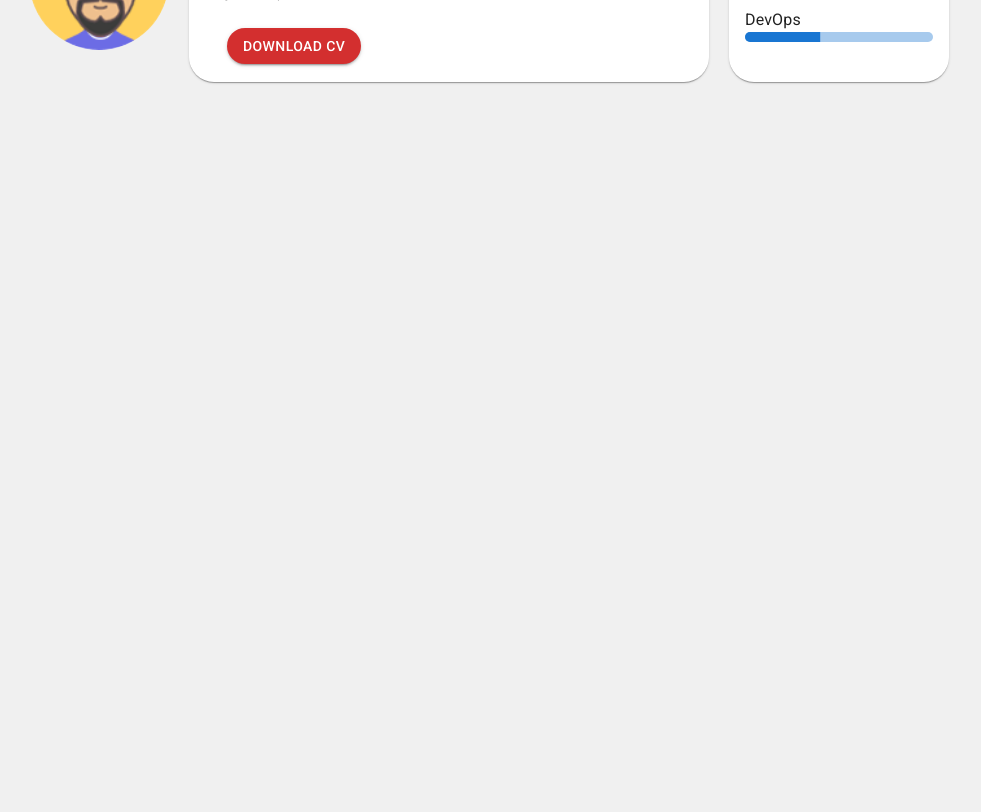
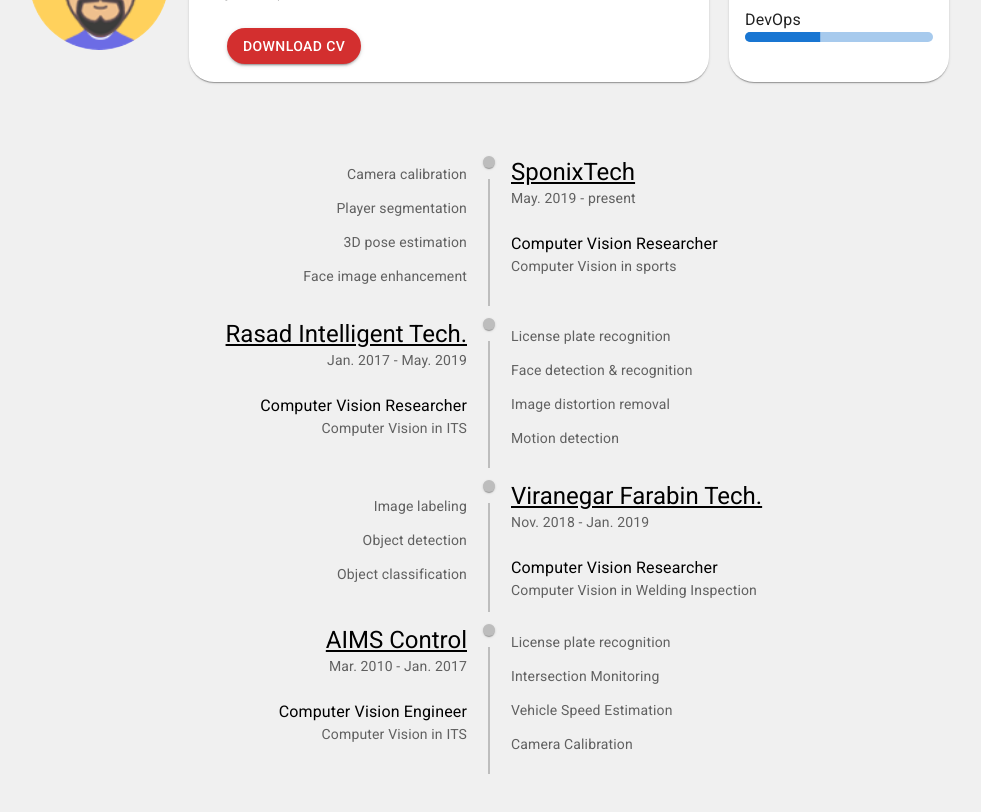
Before and after one commit to eslami-net/eslami-net.github.io, a React (Create React App) app: page / in a window 1280 px wide. Shown: the part 700-1512 px from the top of the page, without its empty margins (151-1132 px from the left). Before the commit the page ends 858 px from the top, so only its background shows below. Built offline with nearby package versions, Linux system fonts and the light colour scheme.

Commit message:
experiense

```diff
--- a/public/data.json
+++ b/public/data.json
@@ -18,5 +18,58 @@
       ["DevOps", 40]
     ],
     "resume": "./data/Hamed Eslami CV_20201125.pdf"
-  }
+  },
+  "experiences": [
+    {
+      "company": "SponixTech",
+      "url": "https://sponixtech.com/",
+      "title": "Computer Vision Researcher",
+      "from": "May. 2019",
+      "to": "present",
+      "summery": "Computer Vision in sports",
+      "tasks": [
+        "Camera calibration",
+        "Player segmentation",
+        "3D pose estimation",
+        "Face image enhancement"
+      ]
+    },
+    {
+      "company": "Rasad Intelligent Tech.",
+      "url": "https://rasadco.com/",
+      "title": "Computer Vision Researcher",
+      "from": "Jan. 2017",
+      "to": "May. 2019",
+      "summery": "Computer Vision in ITS",
+      "tasks": [
+        "License plate recognition",
+        "Face detection & recognition",
+        "Image distortion removal",
+        "Motion detection"
+      ]
+    },
+    {
+      "company": "Viranegar Farabin Tech.",
+      "url": "http://vnegar.com/en/",
+      "title": "Computer Vision Researcher",
+      "from": "Nov. 2018",
+      "to": "Jan. 2019",
+      "summery": "Computer Vision in Welding Inspection",
+      "tasks": ["Image labeling", "Object detection", "Object classification"]
+    },
+    {
+      "company": "AIMS Control",
+      "url": "http://aimscontrol.com/",
+      "title": "Computer Vision Engineer",
+      "from": "Mar. 2010",
+      "to": "Jan. 2017",
+      "summery": "Computer Vision in ITS",
+      "tasks": [
+        "License plate recognition",
+        "Intersection Monitoring",
+        "Vehicle Speed Estimation",
+        "Camera Calibration"
+      ]
+    }
+  ]
 }
--- a/src/App.js
+++ b/src/App.js
@@ -6,6 +6,7 @@
 import LeftBar from "./components/layout/LeftBar";
 import Spacer from "./components/layout/Spacer";
 import AboutMe from "./components/parts/home/AboutMe";
+import Experience from "./components/parts/profession/Experience";
 
 function App() {
   const matches = useMediaQuery("(min-width:600px)"); // is greater than 600
@@ -45,6 +46,7 @@
         <Spacer dim={50}></Spacer>
         <AboutMe aboutme={data?.aboutme}></AboutMe>
         <br></br>
+        <Experience experiences={data?.experiences}></Experience>
       </div>
       <p></p>
       <br></br>
--- /dev/null
+++ b/src/components/parts/profession/Experience.jsx
@@ -0,0 +1,52 @@
+import * as React from "react";
+import Timeline from "@mui/lab/Timeline";
+import TimelineItem from "@mui/lab/TimelineItem";
+import TimelineSeparator from "@mui/lab/TimelineSeparator";
+import TimelineConnector from "@mui/lab/TimelineConnector";
+import TimelineContent from "@mui/lab/TimelineContent";
+import TimelineDot from "@mui/lab/TimelineDot";
+import Typography from "@mui/material/Typography";
+import TimelineOppositeContent from "@mui/lab/TimelineOppositeContent";
+import Link from "@mui/material/Link";
+
+export default function Experience({ experiences }) {
+  return (
+    <Timeline>
+      {experiences?.map((e) => {
+        return (
+          <TimelineItem position="alternate">
+            <TimelineOppositeContent
+              sx={{ m: "auto 0" }}
+              align="right"
+              variant="body2"
+              color="text.secondary"
+            >
+              {e.tasks?.map((t) => {
+                return <p>{t}</p>;
+              })}
+            </TimelineOppositeContent>
+            <TimelineSeparator>
+              <TimelineDot />
+              <TimelineConnector />
+            </TimelineSeparator>
+            <TimelineContent sx={{ py: "12px", px: 2 }}>
+              <Typography variant="h5" component="span">
+                <Link href={e.url} target="_blank" color="inherit">
+                  {e.company}
+                </Link>
+              </Typography>
+              <Typography variant="body2" color="text.secondary">
+                {e.from} - {e.to}
+              </Typography>
+              <br />
+              <Typography>{e.title}</Typography>
+              <Typography variant="body2" color="text.secondary">
+                {e.summery}
+              </Typography>
+            </TimelineContent>
+          </TimelineItem>
+        );
+      })}
+    </Timeline>
+  );
+}
```
Also changed, not shown: src/components/parts/home/AboutMe.jsx (+0 -10 lines).
